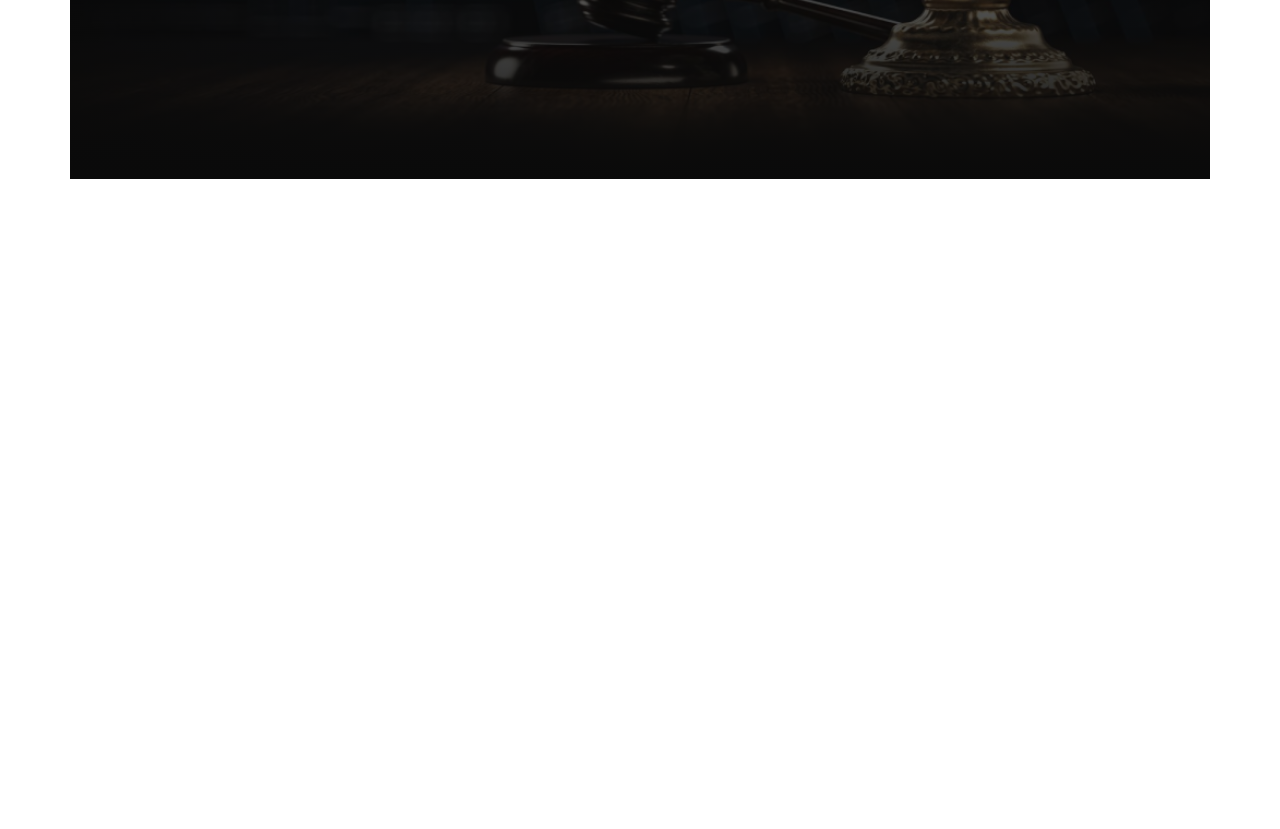
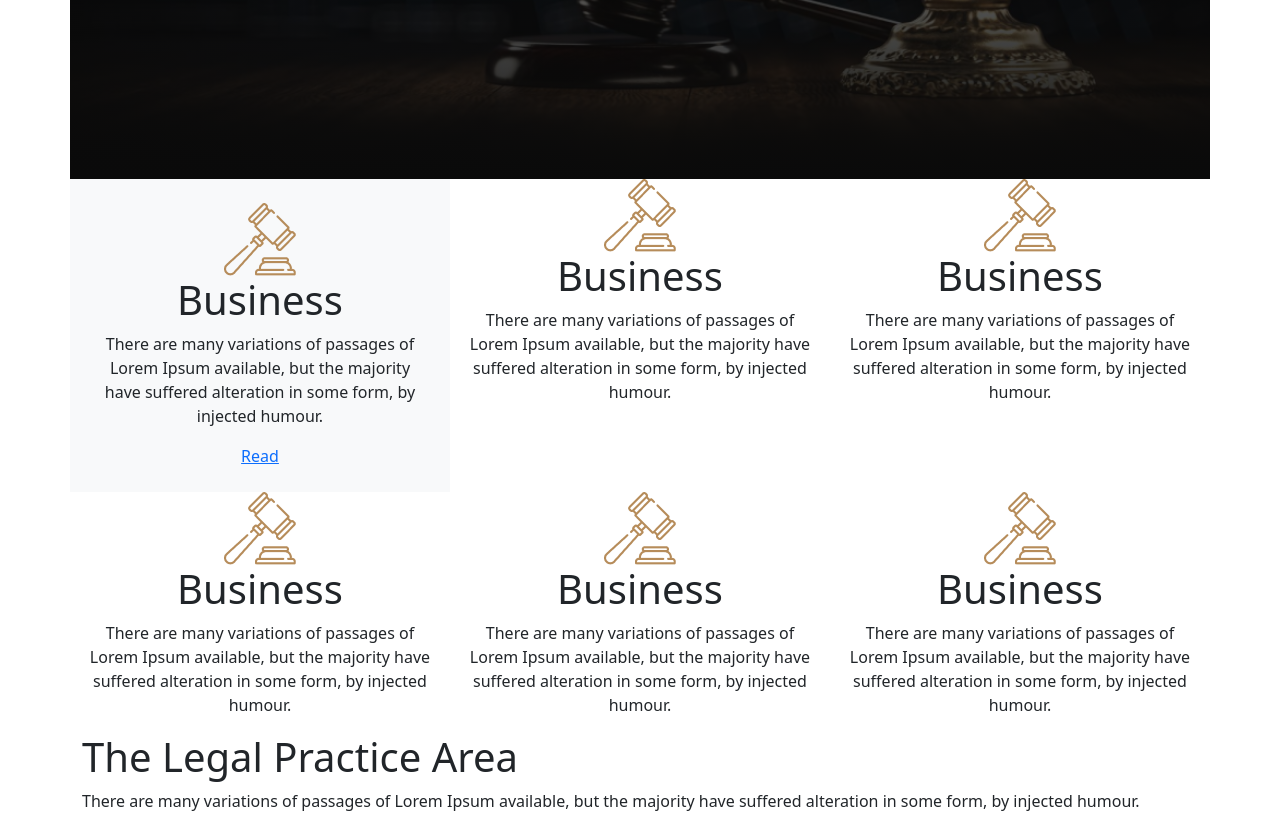
Before and after one commit to mdibrahimkhalil1995/3rd-assignment, a plain HTML site: page index.html in a window 1280 px wide. Shown: the part 527-1356 px from the top of the page. Before the commit the page ends 800 px from the top, so only its background shows below. Drawn offline with Linux system fonts and the light colour scheme.

Commit message:
add some line for service section

```diff
--- a/css/style.css
+++ b/css/style.css
@@ -1,5 +1,5 @@
 .slider-bg{
-    background-image: url(/images/banner.png);
+    background-image: url(../images/banner.png);
     height: 600px;
     background-size: cover;
     background-position: center;
@@ -14,7 +14,7 @@
     flex-direction: column;
     justify-content: center;
     align-items: center;
-    text-align: center;
+    text-align: center;https://www.youtube.com/
     color: aliceblue;
 }
 .slider h1{
--- a/index.html
+++ b/index.html
@@ -89,7 +89,52 @@
         </div>
     </div>
 
+    <section>
+        <div class="container">
+            <div class="row text-center">
+                <div class="col-sm-12 col-md-6 col-lg-4 bg-light p-4">
+                    <img class="" src="images/business.png" alt="image">
+                    <h1>Business</h1>
+                    <p>There are many variations of passages of Lorem Ipsum available, but the majority have suffered alteration in some form, by injected humour.</p>
+                    <a href="#">Read</a>
 
+                </div>
+                <div class="col-sm-12 col-md-6 col-lg-4">
+                    <img src="images/business.png" alt="image">
+                    <h1>Business</h1>
+                    <p>There are many variations of passages of Lorem Ipsum available, but the majority have suffered alteration in some form, by injected humour.</p>
+                    <a href="#"></a>
+                </div>
+                <div class="col-sm-12 col-md-6 col-lg-4">
+                    <img src="images/business.png" alt="image">
+                    <h1>Business</h1>
+                    <p>There are many variations of passages of Lorem Ipsum available, but the majority have suffered alteration in some form, by injected humour.</p>
+                    <a href="#"></a>
+                </div>
+                <div class="col-sm-12 col-md-6 col-lg-4">
+                    <img src="images/business.png" alt="image">
+                    <h1>Business</h1>
+                    <p>There are many variations of passages of Lorem Ipsum available, but the majority have suffered alteration in some form, by injected humour.</p>
+                    <a href="#"></a>
+                </div>
+                <div class="col-sm-12 col-md-6 col-lg-4">
+                    <img src="images/business.png" alt="image">
+                    <h1>Business</h1>
+                    <p>There are many variations of passages of Lorem Ipsum available, but the majority have suffered alteration in some form, by injected humour.</p>
+                    <a href="#"></a>
+                </div>
+                <div class="col-sm-12 col-md-6 col-lg-4">
+                    <img src="images/business.png" alt="image">
+                    <h1>Business</h1>
+                    <p>There are many variations of passages of Lorem Ipsum available, but the majority have suffered alteration in some form, by injected humour.</p>
+                    <a href="#"></a>
+                </div>
+            </div>
+            <h1>The Legal Practice Area</h1>
+            <p>There are many variations of passages of Lorem Ipsum available, but the majority have suffered alteration in some form, by injected humour.</p>
+
+        </div>
+    </section>
 
 
     <!-- Bootstrap Java Script -->
```
